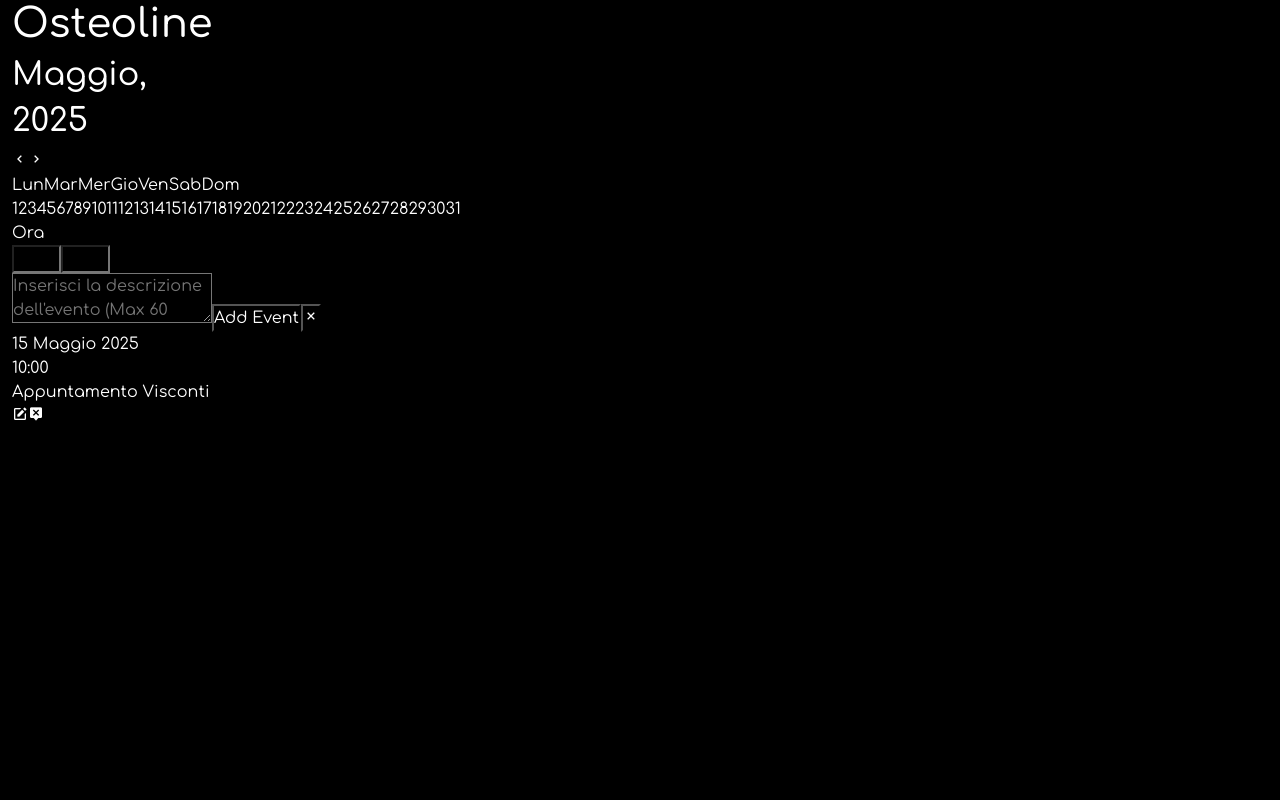
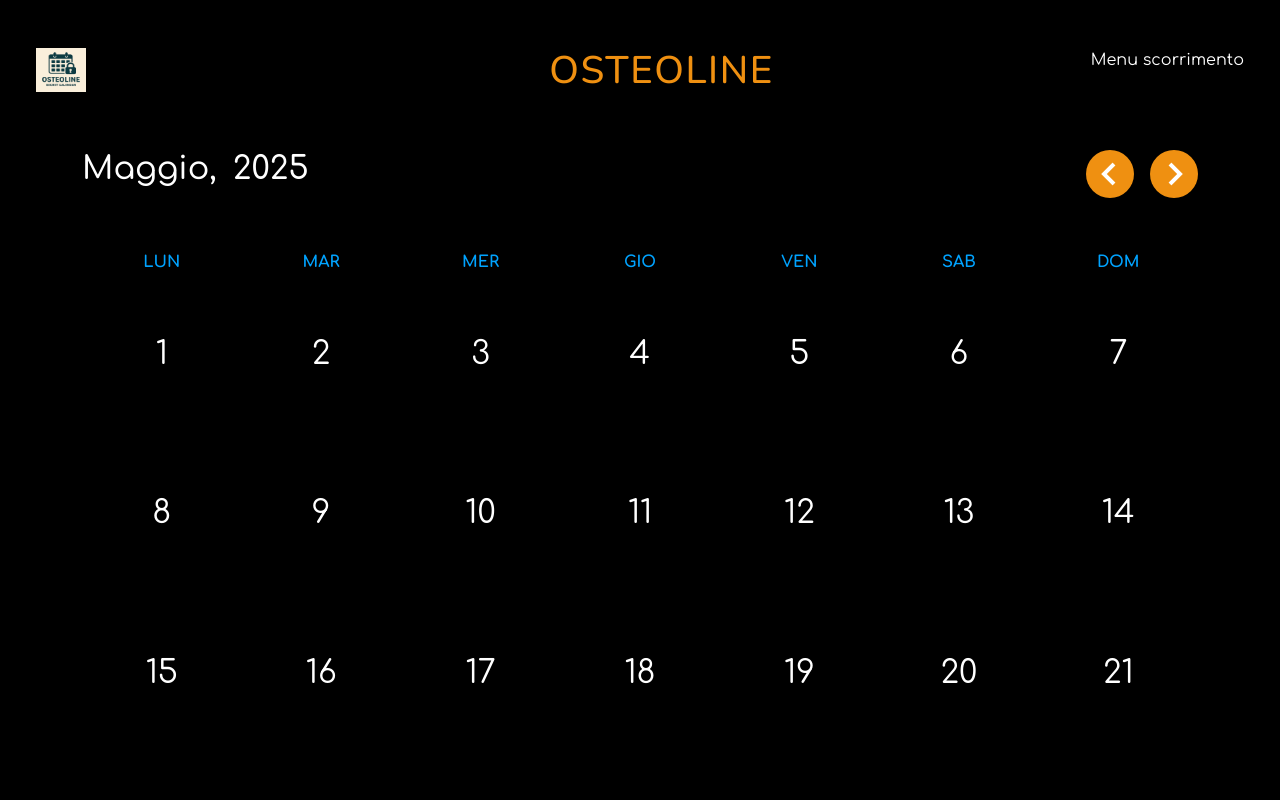
Before and after one commit to Johnnyfromtheblock4/osteoline-calendar, a React (Vite) app: page / in a window 1280 px wide. Shown: the top 800 px of the page. Built offline with nearby package versions, Linux system fonts and the light colour scheme.

Commit message:
[UPD] Header.jsx

```diff
--- a/src/components/CalendarApp.jsx
+++ b/src/components/CalendarApp.jsx
@@ -1,19 +1,21 @@
 import "../styles/CalendarApp.css";
+import Header from "./Header";
 
 const CalendarApp = () => {
   return (
-    <div className="calendar-app">
-      <div className="calendar">
-        <div className="heading">
-          <h1 className="heading">Osteoline</h1>
-          <div className="navigate-date">
-            <h2 className="month">Maggio,</h2>
+    <div className="calendar-app container-fluid my-5">
+      <Header />
+      <div className="container calendar">
+        <div className="row mt-5">
+          <div className="navigate-date d-flex col-6">
+            <h2 className="month me-3">Maggio,</h2>
             <h2 className="year">2025</h2>
-            <div className="buttons">
-              <i className="bx bx-chevron-left"></i>
+          </div>
+          <div className="buttons col-6 text-end">
+            <i className="bx bx-chevron-left me-3"></i>
             <i className="bx bx-chevron-right"></i>
           </div>
-          </div>
+          <div className="col-12 mt-5">
             <div className="weekdays">
               <span>Lun</span>
               <span>Mar</span>
@@ -57,42 +59,6 @@
               <span>31</span>
             </div>
           </div>
-        <div className="events">
-          <div className="event-popup">
-            <div className="time-input">
-              <div className="event-popup-time">Ora</div>
-              <input
-                type="number"
-                name="hours"
-                min={0}
-                max={24}
-                className="hours"
-              />
-              <input
-                type="number"
-                name="minutes"
-                min={0}
-                max={60}
-                className="minutes"
-              />
-            </div>
-            <textarea placeholder="Inserisci la descrizione dell'evento (Max 60 caratteri"></textarea>
-            <button className="event-popup-btn">Add Event</button>
-            <button className="close-event-popup-btn">
-              <i className="bx bx-x"></i>
-            </button>
-          </div>
-          <div className="event">
-            <div className="event-date-warapper">
-              <div className="event-date">15 Maggio 2025</div>
-              <div className="event-time">10:00</div>
-            </div>
-            <div className="event-text">Appuntamento Visconti</div>
-            <div className="event-buttons">
-              <i className="bx bxs-edit alt"></i>
-              <i className="bx bxs-message-alt-x"></i>
-            </div>
-          </div>
         </div>
       </div>
     </div>
--- /dev/null
+++ b/src/components/Header.jsx
@@ -0,0 +1,21 @@
+import "../styles/Header.css";
+
+const Header = () => {
+  return (
+    <div className="container-fluid header">
+      <div className="row d-flex justify-content-between">
+        <div className="col-5 logo">
+          <img src="/osteoline-calendar-logo.png" width="50" height="44" />
+        </div>
+        <div className="col-2 title">
+          <h1 className="heading text-center">Osteoline</h1>
+        </div>
+        <div className="col-5 calendar-dates text-end">
+          <p>Menu scorrimento</p>
+        </div>
+      </div>
+    </div>
+  );
+};
+
+export default Header;
--- a/src/components/Navbar.jsx
+++ /dev/null
@@ -1,7 +0,0 @@
-import React from "react";
-
-const Navbar = () => {
-  return <></>;
-};
-
-export default Navbar;
--- a/src/index.css
+++ b/src/index.css
@@ -1,11 +1,22 @@
 @import url("https://fonts.googleapis.com/css2?family=Comfortaa:wght@300..700&family=Nunito:ital,wght@0,200..1000;1,200..1000&display=swap");
 
+/* Reset di base */
 * {
   margin: 0;
   padding: 0;
   box-sizing: border-box;
   outline: none;
   font-family: "Comfortaa", sans-serif;
+}
+
+/* Colori di base solo sul body */
+body {
   background-color: black;
   color: white;
 }
+
+/* Container */
+.container-fluid {
+  width: 100%;
+  overflow: hidden;
+}
--- a/src/pages/AddEvent.jsx
+++ b/src/pages/AddEvent.jsx
@@ -3,9 +3,45 @@
 const AddEvent = () => {
   return (
     <div>
+      <div className="events col-12 col-md-6">
+        <div className="event-popup">
+          <div className="time-input">
+            <div className="event-popup-time">Ora</div>
+            <input
+              type="number"
+              name="hours"
+              min={0}
+              max={24}
+              className="hours"
+            />
+            <input
+              type="number"
+              name="minutes"
+              min={0}
+              max={60}
+              className="minutes"
+            />
+          </div>
+          <textarea placeholder="Inserisci la descrizione dell'evento (Max 60 caratteri"></textarea>
+          <button className="event-popup-btn">Add Event</button>
+          <button className="close-event-popup-btn">
+            <i className="bx bx-x"></i>
+          </button>
+        </div>
+        <div className="event">
+          <div className="event-date-warapper">
+            <div className="event-date">15 Maggio 2025</div>
+            <div className="event-time">10:00</div>
+          </div>
+          <div className="event-text">Appuntamento Visconti</div>
+          <div className="event-buttons">
+            <i className="bx bxs-edit alt"></i>
+            <i className="bx bxs-message-alt-x"></i>
+          </div>
+        </div>
+      </div>
+    </div>
+  );
+};
 
-    </div>
-  )
-}
-
-export default AddEvent
+export default AddEvent;
--- a/src/styles/CalendarApp.css
+++ b/src/styles/CalendarApp.css
@@ -0,0 +1,44 @@
+/* Pulsanti di navigazione */
+.buttons i {
+  background-color: #ef9011;
+  border-radius: 50%;
+  font-size: 3rem;
+  cursor: pointer;
+}
+
+.weekdays {
+  width: 100%;
+  display: flex;
+}
+
+.weekdays span {
+  width: calc(100% / 7);
+  font-size: clamp(1rem, 0.8cqi, 1.3rem);
+  font-weight: bold;
+  text-transform: uppercase;
+  letter-spacing: 0.1 rem;
+  display: flex;
+  justify-content: center;
+  color: #00a3ff;
+}
+
+.days {
+  display: flex;
+  flex-wrap: wrap;
+}
+
+.days span {
+  font-size: calc(1.2rem, 1cqi, 1.6rem);
+  width: calc(100% / 7);
+  aspect-ratio: 1; /* stessa grandezza della width */
+  display: flex;
+  justify-content: center;
+  align-items: center;
+  cursor: pointer;
+  font-size: 2rem;
+}
+
+.current-day {
+  background-color: #ef9011;
+  border-radius: 50%;
+}
--- /dev/null
+++ b/src/styles/Header.css
@@ -0,0 +1,7 @@
+.heading {
+  font-family: "Nunito", sans-serif;
+  font-size: 2.4rem;
+  color: #ef9011;
+  text-transform: uppercase;
+  letter-spacing: 0.1rem;
+}
```
Also changed, not shown: src/components/Footer.jsx (added, +11 -0 lines). Lines whose indentation alone changed are shown as unchanged.
